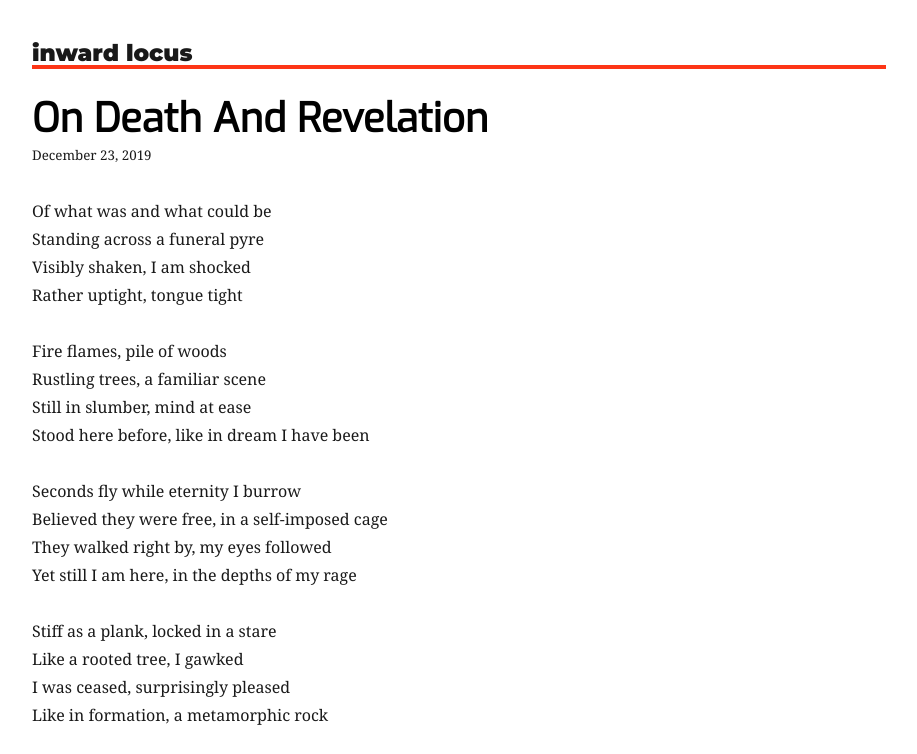
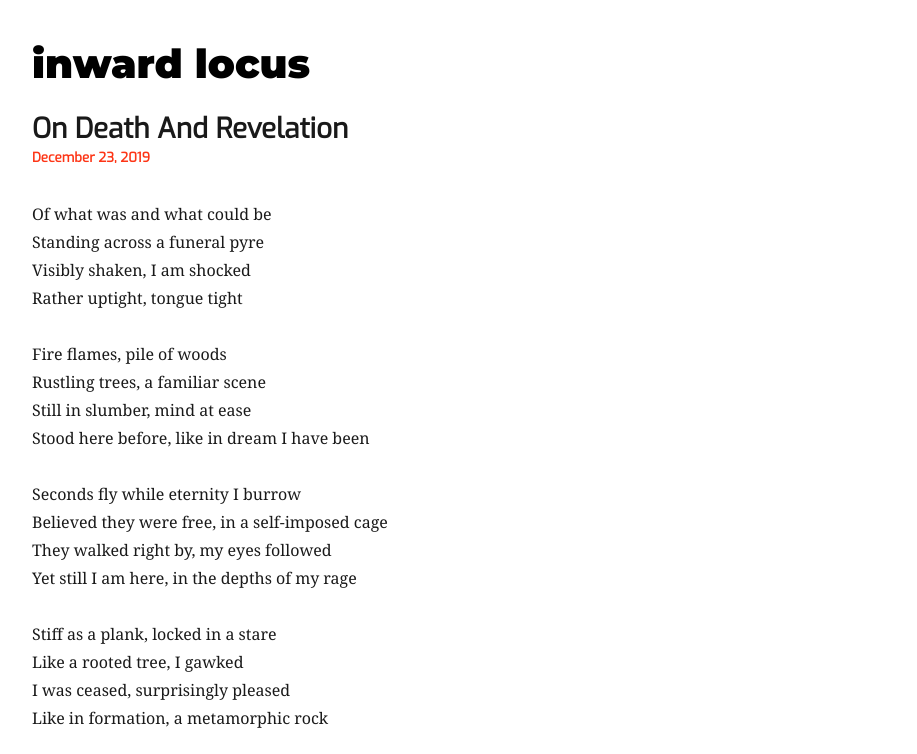
Before and after one commit to inwardlocus/inwardlocus.com, a Gatsby site: page /OnDeathAndRevelation/ in a window 1280 px wide. Shown: the top 754 px of the page, without its empty margins (181-1098 px from the left). Built offline with nearby package versions, Linux system fonts and the light colour scheme; Gatsby itself is replaced by a stand-in of ours; some packages are replaced by stand-ins of ours.

Commit message:
css update

```diff
--- a/src/components/layout.js
+++ b/src/components/layout.js
@@ -32,7 +32,7 @@ class Layout extends React.Component {
       );
     } else {
       header = (
-        <h3
+        <h1
           style={{
             fontFamily: `Montserrat, sans-serif`,
             marginTop: 0,
@@ -48,7 +48,7 @@ class Layout extends React.Component {
           >
             {title}
           </Link>
-        </h3>
+        </h1>
       );
     }
     return (
--- a/src/global.css
+++ b/src/global.css
@@ -4,14 +4,23 @@
 h1 {
   font-family: "Exo", sans-serif;
 }
+h2 {
+  font-family: "Exo", sans-serif;
+}
+
 h3 {
   font-family: "Exo", sans-serif;
-  border-bottom: 4px solid;
+  /* border-bottom: 4px solid;
   border-radius: 0%;
-  border-color: #fd3516;
+  border-color: #fd3516; */
 }
 small {
   font-family: "Exo", sans-serif;
+  color: #fd3516;
+  font-weight: bold;
+}
+a:hover {
+  color: #fd3516;
 }
 /* p {
   padding-left: 2rem;
--- a/src/templates/blog-post.js
+++ b/src/templates/blog-post.js
@@ -21,15 +21,15 @@ class BlogPostTemplate extends React.Component {
         />
         <article>
           <header>
-            <h1
+            <h2
               style={{
                 marginTop: rhythm(1),
                 marginBottom: 0,
               }}
             >
               {post.frontmatter.title}
-            </h1>
-            <p
+            </h2>
+            <small
               style={{
                 ...scale(-1 / 5),
                 display: `block`,
@@ -37,7 +37,7 @@ class BlogPostTemplate extends React.Component {
               }}
             >
               {post.frontmatter.date}
-            </p>
+            </small>
           </header>
           <section dangerouslySetInnerHTML={{ __html: post.html }} />
           <hr
```
